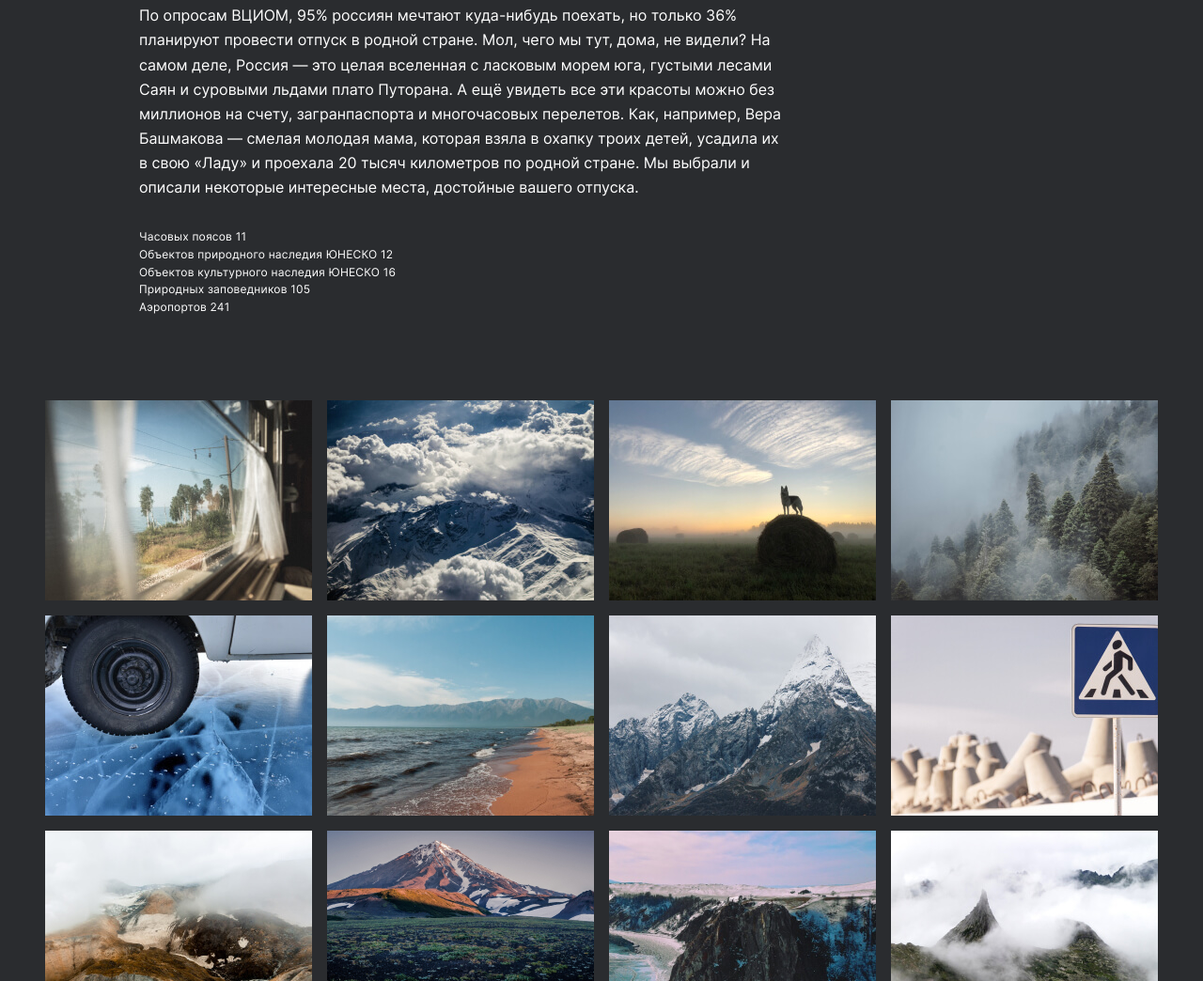
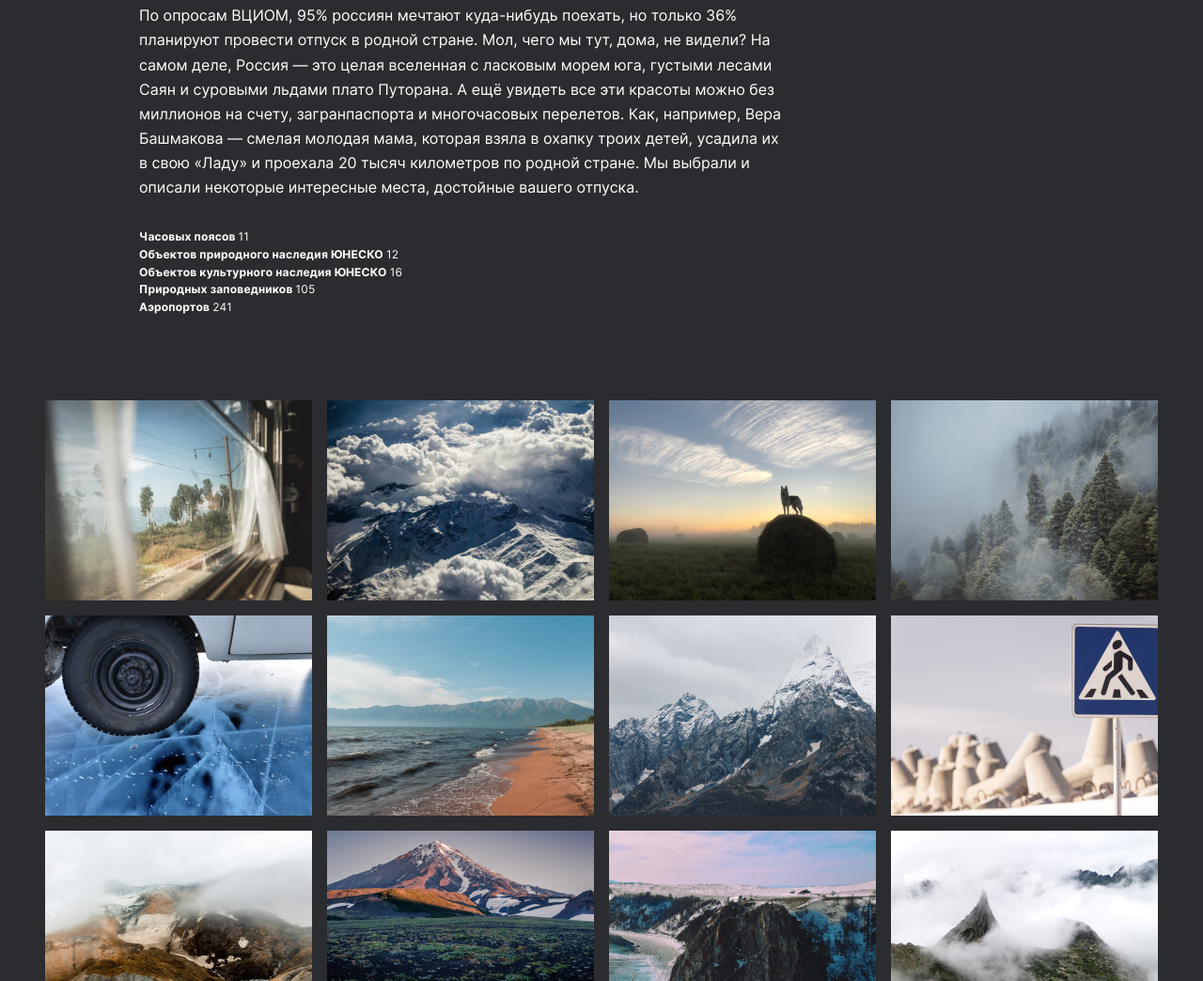
Before and after one commit to andpigge/russian-travel-update, a plain HTML site: page index.html in a window 1280 px wide. Shown: the part 1332-2376 px from the top of the page at 94% size. Drawn offline with Linux system fonts and the light colour scheme.

Commit message:
second review

```diff
--- a/blocks/gallery/__item-overlay/gallery__item-overlay.css
+++ b/blocks/gallery/__item-overlay/gallery__item-overlay.css
@@ -12,6 +12,7 @@
   transition: all .2s ease;
   font-size: 24px;
   color: white;
+  clip: rect(0 0 0 0);
 }
 
 @media screen and (max-width: 768px) {
@@ -22,4 +23,5 @@
 
 .gallery__item-container:hover .gallery__item-overlay {
   transform: translateX(0);
+  clip: auto;
 }
--- a/blocks/intro/__item/intro__item.css
+++ b/blocks/intro/__item/intro__item.css
@@ -1,6 +1,6 @@
 .intro__item {
   font-family: Inter;
-  font-weight: 400;
+  font-weight: 700;
   color: white;
   margin-bottom: 5px;
   font-size: 12px;
--- /dev/null
+++ b/blocks/intro/__special/intro__special.css
@@ -0,0 +1,3 @@
+.intro__special {
+  font-weight: 400;
+}
--- a/index.html
+++ b/index.html
@@ -81,11 +81,22 @@
         По опросам ВЦИОМ, 95% россиян мечтают куда-нибудь поехать, но только 36% планируют провести отпуск в родной стране. Мол, чего мы тут, дома, не видели? На самом деле, Россия — это целая вселенная с ласковым морем юга, густыми лесами Саян и суровыми льдами плато Путорана. А ещё увидеть все эти красоты можно без миллионов на счету, загранпаспорта и многочасовых перелетов. Как, например, Вера Башмакова — смелая молодая мама, которая взяла в охапку троих детей, усадила их в свою «Ладу» и проехала 20 тысяч километров по родной стране. Мы выбрали и описали некоторые интересные места, достойные вашего отпуска.
       </p>
       <ul class="intro__list">
-        <li class="intro__item">Часовых поясов 11</li>
-        <li class="intro__item">Объектов природного наследия ЮНЕСКО 12</li>
-        <li class="intro__item">Объектов культурного наследия ЮНЕСКО 16</li>
-        <li class="intro__item">Природных заповедников 105</li>
-        <li class="intro__item">Аэропортов 241</li>
+        <li class="intro__item">
+          Часовых поясов
+          <span class="intro__special">11</span>
+        </li>
+        <li class="intro__item">Объектов природного наследия ЮНЕСКО
+          <span class="intro__special">12</span>
+        </li>
+        <li class="intro__item">Объектов культурного наследия ЮНЕСКО
+          <span class="intro__special">16</span>
+        </li>
+        <li class="intro__item">Природных заповедников
+          <span class="intro__special">105</span>
+        </li>
+        <li class="intro__item">Аэропортов
+          <span class="intro__special">241</span>
+        </li>
       </ul>
     </section>
     <!-- /.intro -->
--- a/pages/index.css
+++ b/pages/index.css
@@ -43,6 +43,7 @@
 @import url(../blocks/intro/__item/intro__item.css);
 @import url(../blocks/intro/__list/intro__list.css);
 @import url(../blocks/intro/__title/intro__title.css);
+@import url(../blocks/intro/__special/intro__special.css);
 /* intro */
 @import url(../blocks/gallery/gallery.css);
 @import url(../blocks/gallery/__item-container/gallery__item-container.css);
--- a/vendor/fonts.css
+++ b/vendor/fonts.css
@@ -9,6 +9,15 @@
 
 @font-face {
   src:
+    url(../fonts/Inter-Bold.woff2) format('woff2'),
+    url(../fonts/Inter-Bold.woff) format('woff'),
+    url(../fonts/Inter-Bold.ttf) format('truetype');
+  font-family: 'Inter';
+  font-weight: 700;
+}
+
+@font-face {
+  src:
     url(../fonts/Inter-Black.woff2) format('woff2'),
     url(../fonts/Inter-Black.woff) format('woff'),
     url(../fonts/Inter-Black.ttf) format('truetype');
```
Also changed, not shown: fonts/Inter-Bold.ttf (added), fonts/Inter-Bold.woff (added), fonts/Inter-Bold.woff2 (added).
